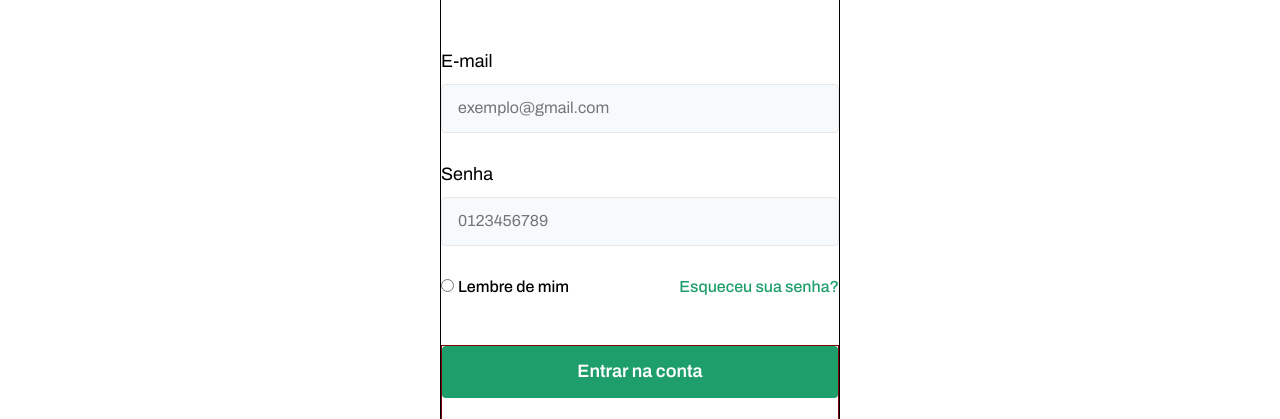
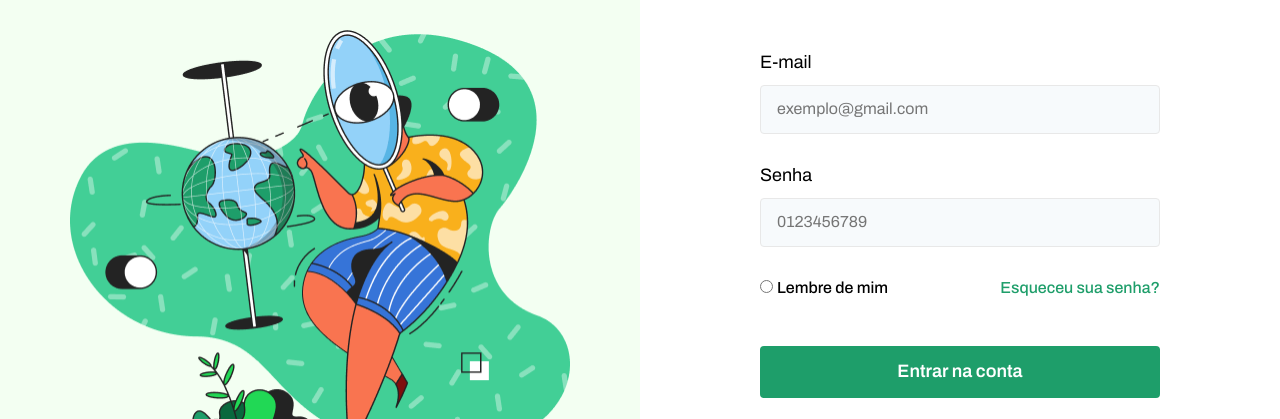
Before and after one commit to Wener20/CodeLab_desafio_04, a plain HTML site: page index.html in a window 1280 px wide. Shown: the part 160-579 px from the top of the page. Drawn offline with Linux system fonts and the light colour scheme.

Commit message:
finalização desktop

```diff
--- a/index.html
+++ b/index.html
@@ -14,12 +14,15 @@
 </head>
 
 <body>
+  <section id="container_img">
+    <img id="img_desktop" src="assents/svg_img_desktop.png" alt="">
+  </section>
+  <section id="body_login">
     <section id="container">
       <div class="titulo">
         <h3>Bem-vindo de volta</h3>
         <h1>Faça login na sua conta</h1>
       </div>
-
       <div class="caixa_inputs">
         <form class="form_inputs">
           <label for="">E-mail</label>
@@ -29,7 +32,6 @@
           <label for="">Senha</label>
           <input class="input_text" type="text" value="" placeholder="0123456789">
         </form>
-
         <div class="link">
           <form id="form_radio" action="">
             <input type="radio">
@@ -38,22 +40,19 @@
           <a class="link_ajuda_senha" href="#">Esqueceu sua senha?</a>
         </div>
       </div>
-
       <div class="botoes">
-      <button id="botao_conta" type="button"><p>Entrar na conta</p>
+        <button id="botao_conta" type="button">
+          <p>Entrar na conta</p>
         </button>
         <button id="login" type="button">
           <img src="icon/icon.svg" alt="icon_google">
           <p class="text_login">Ou faça login com o Google</p>
         </button>
       </div>
-
       <div class="caixa_cadastre">
-      <p id="text_cadastrese">Não tem uma conta? <span ><a id="link_cadastrese" href="#">Cadastre-se</a></span></p>
+        <p id="text_cadastrese">Não tem uma conta? <span><a id="link_cadastrese" href="#">Cadastre-se</a></span></p>
       </div>
-
-
-
+    </section>
   </section>
 </body>
 
--- a/style.css
+++ b/style.css
@@ -2,6 +2,10 @@ body {
   display: grid;
   align-items: center;
   justify-content: center;
+}
+
+#container_img {
+  display: none;
 }
 
 #container {
@@ -10,7 +14,6 @@ body {
   width: 327px;
   height: auto;
   gap: 64px;
-  border: 1px solid black;
 }
 
 .titulo {
@@ -19,7 +22,6 @@ body {
   width: 100%;
   height: 51px;
   gap: 8px;
-  /* border: 1px solid yellow; */
 }
 
 h3 {
@@ -109,7 +111,6 @@ label {
 }
 
 .botoes {
-  border: 1px solid maroon;
   display: flex;
   flex-direction: column;
   height: auto;
@@ -201,61 +202,87 @@ img {
     gap: 32px;
   }
 
-  .form_inputs{
+  .form_inputs {
     height: 81px;
   }
 
-  label{
+  label {
     font-size: 18px;
     line-height: 19.58px;
   }
 
-  .input_text{
+  .input_text {
     height: 49px;
   }
 
-  .link{
+  .link {
     height: 17px;
   }
 
-  .form_radio{
+  .form_radio {
     gap: 12px;
   }
 
-  .Lembre{
+  .Lembre {
     font-size: 16px;
     line-height: 17.41px;
   }
 
-  .link_ajuda_senha{
+  .link_ajuda_senha {
     font-size: 16px;
     line-height: 17.41px;
   }
 
-  .botoes{
+  .botoes {
     margin-top: 35px;
   }
 
-  #botao_conta{
+  #botao_conta {
     height: 52px;
   }
 
-  img{
+  img {
     width: 24px;
     height: 24px;
   }
 
-  #login{
+  #login {
     height: 52px;
   }
 
-  .text_login{
+  .text_login {
     font-size: 18px;
     line-height: 19.58px;
   }
 
-  .caixa_cadastre{
+  .caixa_cadastre {
     font-size: 20px;
     line-height: 21.76px;
   }
 }
+
+@media(min-width: 1025px) {
+  body {
+    grid-template-columns: 1fr 1fr;
+  }
+
+  #container_img {
+    display: flex;
+    width: 100%;
+    height: 100%;
+    align-items: center;
+    justify-content: center;
+    background: #F3FFF2;
+  }
+
+  #img_desktop {
+    width: 500px;
+    height: 420px;
+  }
+
+  #body_login {
+    display: flex;
+    align-items: center;
+    justify-content: center;
+  }
+}
```
Also changed, not shown: assents/svg_img_desktop.png (added). Lines whose indentation alone changed are shown as unchanged.
